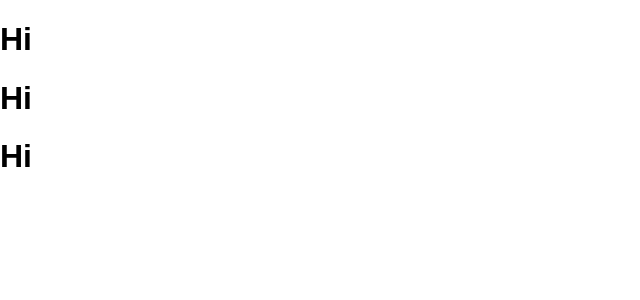
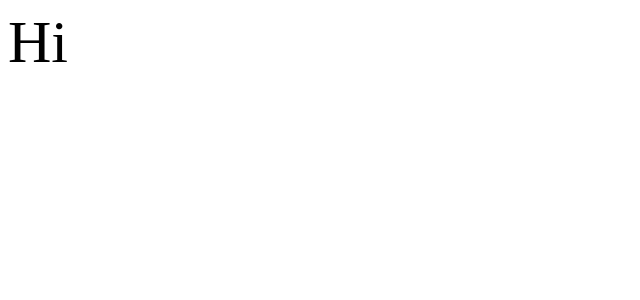
Before and after one commit to NezzarClp/MagicTower, a React (Create React App) app in the folder app/: page / in a window 1280 px wide. Shown: the top 300 px of the page, without its empty margins (0-640 px from the left). Built offline with nearby package versions, Linux system fonts and the light colour scheme.

Commit message:
Implemented initial SASS support

```diff
--- a/app/src/App.js
+++ b/app/src/App.js
@@ -6,8 +6,6 @@ class App extends React.Component {
     return (
       <div className="App">
         <Grid />
-        <Grid />
-        <Grid />
       </div>
     );
   }
--- a/app/src/components/Grid.react.js
+++ b/app/src/components/Grid.react.js
@@ -3,8 +3,8 @@ import React from 'react'
 export default class Grid extends React.Component {
     render() {
         return (
-            <div>
-                <h1> Hi </h1>
+            <div className="hi">
+                Hi
             </div>
         );
     }
--- a/app/src/index.css
+++ b/app/src/index.css
@@ -1,5 +1,2 @@
-body {
-  margin: 0;
-  padding: 0;
-  font-family: sans-serif;
-}
+.hi {
+  font-size: 60px; }
--- /dev/null
+++ b/app/src/index.scss
@@ -0,0 +1,5 @@
+@import "./stylesheets/grid.scss";
+
+.hi {
+  font-size: 60px;
+}
```
Also changed, not shown: app/package.json (+9 -1 lines), app/src/stylesheets/grid.css (added), app/src/stylesheets/grid.scss (added), 1 other file (tests, documents, lock files or other folders).
